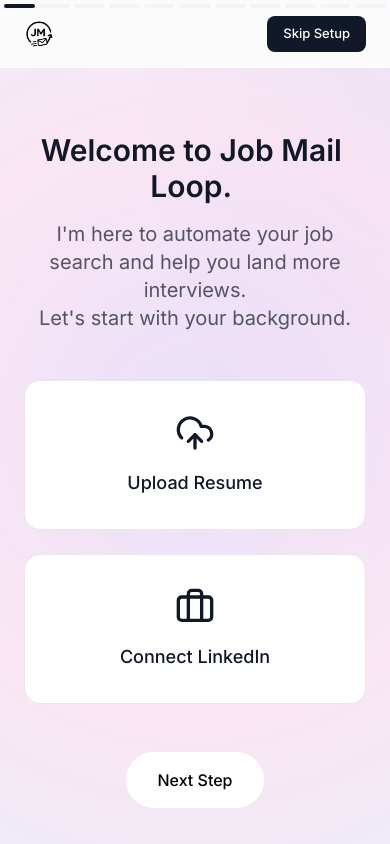
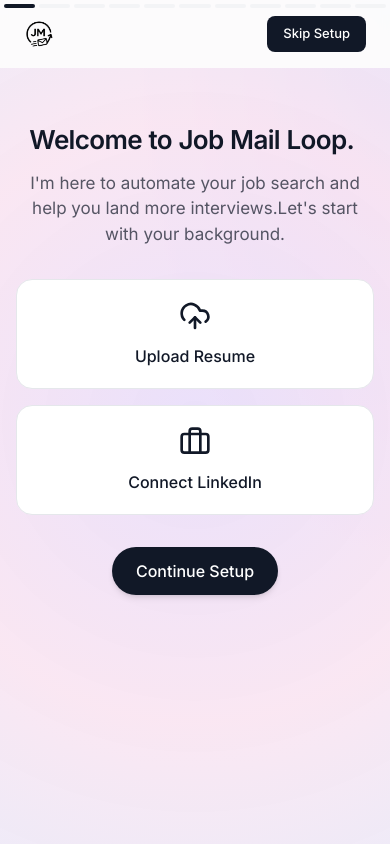
Before and after one commit to ramshrimali8077-max/jobin, a React (Vite) app: page /onboarding in a window 390 px wide. Built offline with nearby package versions, Linux system fonts and the light colour scheme; no server answers.

Commit message:
Redesign mobile onboarding UI for optimal tap targets and layout

```diff
--- a/src/components/onboarding/OnboardingWizard.tsx
+++ b/src/components/onboarding/OnboardingWizard.tsx
@@ -117,8 +117,8 @@ export function OnboardingWizard() {
       </header>
 
       {/* Content Area (Scrollable) */}
-      <div className="relative z-10 flex-1 overflow-y-auto px-6 pb-32">
-        <div className="w-full max-w-[700px] mx-auto flex flex-col gap-8 pt-8">
+      <div className="relative z-10 flex-1 overflow-y-auto px-4 sm:px-6 pb-24 sm:pb-32">
+        <div className="w-full max-w-[700px] mx-auto flex flex-col gap-6 sm:gap-8 pt-6 sm:pt-8">
           {stepsList.slice(0, step).map((Component, index) => {
             const isActive = index + 1 === step;
             return (
--- a/src/components/onboarding/steps/Step11Review.tsx
+++ b/src/components/onboarding/steps/Step11Review.tsx
@@ -9,7 +9,7 @@ export function Step11Review() {
 
   return (
     <div className="flex flex-col items-center w-full max-w-xl mx-auto">
-      <WordReveal className="text-3xl md:text-4xl font-bold text-gray-900 mb-8 text-center" text="Review Profile" />
+      <WordReveal className="text-[26px] leading-[1.2] sm:text-3xl md:text-4xl font-bold text-gray-900 mb-6 sm:mb-8 text-center tracking-tight" text="Review Profile" />
       <AnswerReveal>
 
       <div className="w-full bg-white border border-gray-200 rounded-3xl p-8 space-y-5 mb-10">
--- a/src/components/onboarding/steps/Step1Welcome.tsx
+++ b/src/components/onboarding/steps/Step1Welcome.tsx
@@ -9,34 +9,34 @@ export function Step1Welcome() {
 
   return (
     <div className="flex flex-col items-center text-center w-full">
-      <WordReveal className="text-3xl md:text-4xl font-bold text-gray-900 mb-4" text="Welcome to Job Mail Loop." />
-      <p className="text-xl text-gray-900/70 mb-12">I'm here to automate your job search and help you land more interviews.<br/>Let's start with your background.</p>
+      <WordReveal className="text-[26px] leading-[1.2] sm:text-3xl md:text-4xl font-bold text-gray-900 mb-4 tracking-tight" text="Welcome to Job Mail Loop." />
+      <p className="text-[17px] sm:text-xl text-gray-900/70 mb-8 sm:mb-12 px-2">I'm here to automate your job search and help you land more interviews.<br className="hidden sm:block"/>Let's start with your background.</p>
 
       <AnswerReveal>
-      <div className="grid grid-cols-1 md:grid-cols-2 gap-6 w-full max-w-xl mb-12">
+      <div className="grid grid-cols-1 md:grid-cols-2 gap-4 sm:gap-6 w-full max-w-xl mb-8 sm:mb-12">
         <button
           onClick={() => updateData({ resumeUploaded: !data.resumeUploaded })}
-          className={`flex flex-col items-center justify-center p-8 rounded-2xl border transition-all ${data.resumeUploaded ? 'bg-gray-100 border-gray-900/50' : 'bg-white border-gray-200 hover:border-gray-900/30'}`}
+          className={`flex flex-col items-center justify-center p-5 sm:p-8 rounded-2xl border transition-all duration-200 active:scale-[0.98] ${data.resumeUploaded ? 'bg-gray-100 border-gray-900/50' : 'bg-white border-gray-200 hover:border-gray-900/30'}`}
         >
-          <UploadCloud className="w-10 h-10 mb-4 text-gray-900" />
-          <span className="text-lg font-medium text-gray-900">{data.resumeUploaded ? 'Resume Uploaded ✓' : 'Upload Resume'}</span>
+          <UploadCloud className="w-8 h-8 sm:w-10 sm:h-10 mb-3 sm:mb-4 text-gray-900" />
+          <span className="text-[16px] sm:text-lg font-medium text-gray-900">{data.resumeUploaded ? 'Resume Uploaded ✓' : 'Upload Resume'}</span>
         </button>
         <button
           onClick={() => updateData({ linkedinConnected: !data.linkedinConnected })}
-          className={`flex flex-col items-center justify-center p-8 rounded-2xl border transition-all ${data.linkedinConnected ? 'bg-gray-100 border-gray-900/50' : 'bg-white border-gray-200 hover:border-gray-900/30'}`}
+          className={`flex flex-col items-center justify-center p-5 sm:p-8 rounded-2xl border transition-all duration-200 active:scale-[0.98] ${data.linkedinConnected ? 'bg-gray-100 border-gray-900/50' : 'bg-white border-gray-200 hover:border-gray-900/30'}`}
         >
-          <Briefcase className="w-10 h-10 mb-4 text-gray-900" />
-          <span className="text-lg font-medium text-gray-900">{data.linkedinConnected ? 'LinkedIn Connected ✓' : 'Connect LinkedIn'}</span>
+          <Briefcase className="w-8 h-8 sm:w-10 sm:h-10 mb-3 sm:mb-4 text-gray-900" />
+          <span className="text-[16px] sm:text-lg font-medium text-gray-900">{data.linkedinConnected ? 'LinkedIn Connected ✓' : 'Connect LinkedIn'}</span>
         </button>
       </div>
 
       <button
         onClick={nextStep}
-        className="px-8 py-4 bg-white text-black hover:bg-gray-200 rounded-full font-medium transition-all"
+        className="group px-6 sm:px-8 py-3 sm:py-4 bg-gray-900 text-white hover:bg-gray-800 rounded-full font-medium transition-all duration-200 active:scale-95 shadow-md flex items-center gap-2"
       >
         <div className="overflow-hidden h-[24px] flex flex-col justify-start">
-          <span className="transition-transform duration-500 ease-[cubic-bezier(0.25,0.1,0.25,1)] group-hover:-translate-y-[24px] leading-[24px]">Next Step</span>
-          <span className="transition-transform duration-500 ease-[cubic-bezier(0.25,0.1,0.25,1)] group-hover:-translate-y-[24px] leading-[24px]">Next Step</span>
+          <span className="transition-transform duration-500 ease-[cubic-bezier(0.25,0.1,0.25,1)] group-hover:-translate-y-[24px] leading-[24px]">Continue Setup</span>
+          <span className="transition-transform duration-500 ease-[cubic-bezier(0.25,0.1,0.25,1)] group-hover:-translate-y-[24px] leading-[24px]">Continue Setup</span>
         </div>
       </button>
       </AnswerReveal>
--- a/src/components/onboarding/steps/Step3Experience.tsx
+++ b/src/components/onboarding/steps/Step3Experience.tsx
@@ -15,7 +15,7 @@ export function Step3Experience() {
 
   return (
     <div className="flex flex-col items-center w-full max-w-2xl mx-auto">
-      <WordReveal className="text-3xl md:text-4xl font-bold text-gray-900 mb-12 text-center" text="How many years of experience do you have?" />
+      <WordReveal className="text-[26px] leading-[1.2] sm:text-3xl md:text-4xl font-bold text-gray-900 mb-6 sm:mb-12 text-center tracking-tight" text="How many years of experience do you have?" />
       <AnswerReveal>
 
       <div className="grid grid-cols-1 sm:grid-cols-2 gap-4 w-full">
@@ -23,7 +23,7 @@ export function Step3Experience() {
           <button
             key={opt}
             onClick={() => select(opt)}
-            className={`p-6 rounded-2xl border text-xl font-medium transition-all ${data.experience === opt ? 'bg-gray-100 border-gray-900/50 text-gray-900' : 'bg-white border-gray-200 hover:border-gray-900/30 text-gray-700'}`}
+            className={`w-full p-4 sm:p-6 rounded-2xl border text-[17px] sm:text-xl font-medium transition-all duration-200 active:scale-[0.98] ${data.experience === opt ? 'bg-gray-100 border-gray-900/50 text-gray-900' : 'bg-white border-gray-200 hover:border-gray-900/30 text-gray-700'}`}
           >
             {opt}
           </button>
--- a/src/components/onboarding/steps/Step7Sponsorship.tsx
+++ b/src/components/onboarding/steps/Step7Sponsorship.tsx
@@ -15,7 +15,7 @@ export function Step7Sponsorship() {
 
   return (
     <div className="flex flex-col items-center w-full max-w-2xl mx-auto">
-      <WordReveal className="text-3xl md:text-4xl font-bold text-gray-900 mb-12 text-center" text="Do you need sponsorship?" />
+      <WordReveal className="text-[26px] leading-[1.2] sm:text-3xl md:text-4xl font-bold text-gray-900 mb-6 sm:mb-12 text-center tracking-tight" text="Do you need sponsorship?" />
       <AnswerReveal>
 
       <div className="grid grid-cols-1 sm:grid-cols-3 gap-4 w-full">
@@ -23,7 +23,7 @@ export function Step7Sponsorship() {
           <button
             key={opt}
             onClick={() => select(opt)}
-            className={`p-6 rounded-2xl border text-xl font-medium transition-all ${data.sponsorship === opt ? 'bg-gray-100 border-gray-900/50 text-gray-900' : 'bg-white border-gray-200 hover:border-gray-900/30 text-gray-700'}`}
+            className={`w-full p-4 sm:p-6 rounded-2xl border text-[17px] sm:text-xl font-medium transition-all duration-200 active:scale-[0.98] ${data.sponsorship === opt ? 'bg-gray-100 border-gray-900/50 text-gray-900' : 'bg-white border-gray-200 hover:border-gray-900/30 text-gray-700'}`}
           >
             {opt}
           </button>
--- a/src/components/onboarding/steps/Step8WorkEnvironment.tsx
+++ b/src/components/onboarding/steps/Step8WorkEnvironment.tsx
@@ -15,7 +15,7 @@ export function Step8WorkEnvironment() {
 
   return (
     <div className="flex flex-col items-center w-full max-w-2xl mx-auto">
-      <WordReveal className="text-3xl md:text-4xl font-bold text-gray-900 mb-12 text-center" text="What kind of work environment do you prefer?" />
+      <WordReveal className="text-[26px] leading-[1.2] sm:text-3xl md:text-4xl font-bold text-gray-900 mb-6 sm:mb-12 text-center tracking-tight" text="What kind of work environment do you prefer?" />
       <AnswerReveal>
 
       <div className="grid grid-cols-2 gap-4 w-full">
@@ -23,7 +23,7 @@ export function Step8WorkEnvironment() {
           <button
             key={opt}
             onClick={() => select(opt)}
-            className={`p-6 rounded-2xl border text-xl font-medium transition-all ${data.workEnvironment === opt ? 'bg-gray-100 border-gray-900/50 text-gray-900' : 'bg-white border-gray-200 hover:border-gray-900/30 text-gray-700'}`}
+            className={`w-full p-4 sm:p-6 rounded-2xl border text-[17px] sm:text-xl font-medium transition-all duration-200 active:scale-[0.98] ${data.workEnvironment === opt ? 'bg-gray-100 border-gray-900/50 text-gray-900' : 'bg-white border-gray-200 hover:border-gray-900/30 text-gray-700'}`}
           >
             {opt}
           </button>
--- a/src/components/onboarding/steps/Step9Aggressiveness.tsx
+++ b/src/components/onboarding/steps/Step9Aggressiveness.tsx
@@ -20,7 +20,7 @@ export function Step9Aggressiveness() {
 
   return (
     <div className="flex flex-col items-center w-full max-w-2xl mx-auto">
-      <WordReveal className="text-3xl md:text-4xl font-bold text-gray-900 mb-12 text-center" text="How aggressively should Job Mail Loop reach out?" />
+      <WordReveal className="text-[26px] leading-[1.2] sm:text-3xl md:text-4xl font-bold text-gray-900 mb-6 sm:mb-12 text-center tracking-tight" text="How aggressively should Job Mail Loop reach out?" />
       <AnswerReveal>
 
       <div className="flex flex-col gap-4 w-full">
```
Also changed, not shown: update-mobile-ui.cjs (added, +54 -0 lines).
